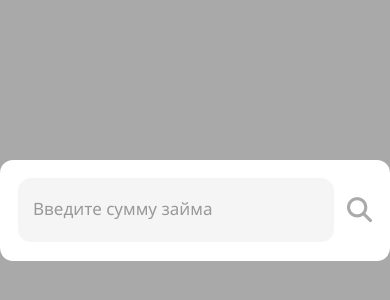
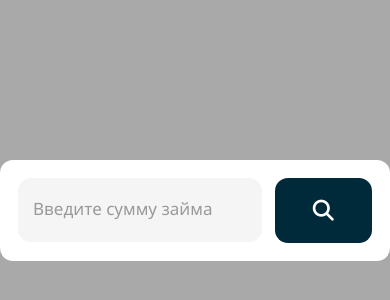
Before and after one commit to hub-wanderer/UICSS_input, a plain HTML site: page index.html in a window 390 px wide. Drawn offline with Linux system fonts and the light colour scheme.

Commit message:
new commit

```diff
--- a/index.html
+++ b/index.html
@@ -27,7 +27,10 @@
             <label class="label" for="">Введите сумму займа </label>
           </div>
           <button class="button">Показать <span>261</span></button>
-          <i class="fa-solid fa-magnifying-glass"></i>
+
+          <button class="button_adaptive">
+            <i class="fa-solid fa-magnifying-glass"></i>
+          </button>
         </div>
       </form>
     </section>
--- a/style.css
+++ b/style.css
@@ -87,11 +87,20 @@ body {
   transition: 0.2s ease;
   height: 100%;
 }
-.input_container i {
+.input_container .button_adaptive {
   display: none;
   color: #aaaaaa;
-  font-size: 25px;
+  font-size: 21px;
   cursor: pointer;
+  background-color: #002a3a;
+  color: #fff;
+  font-weight: bold;
+  border-radius: 13px;
+  width: 40%;
+  border: none;
+  cursor: pointer;
+  transition: 0.2s ease;
+  height: 100%;
 }
 .input_container .button:hover {
   background-color: #171d23;
@@ -107,7 +116,7 @@ body {
   .input_container .button {
     display: none;
   }
-  .input_container i {
+  .input_container .button_adaptive {
     display: inline-block;
   }
 }
```
